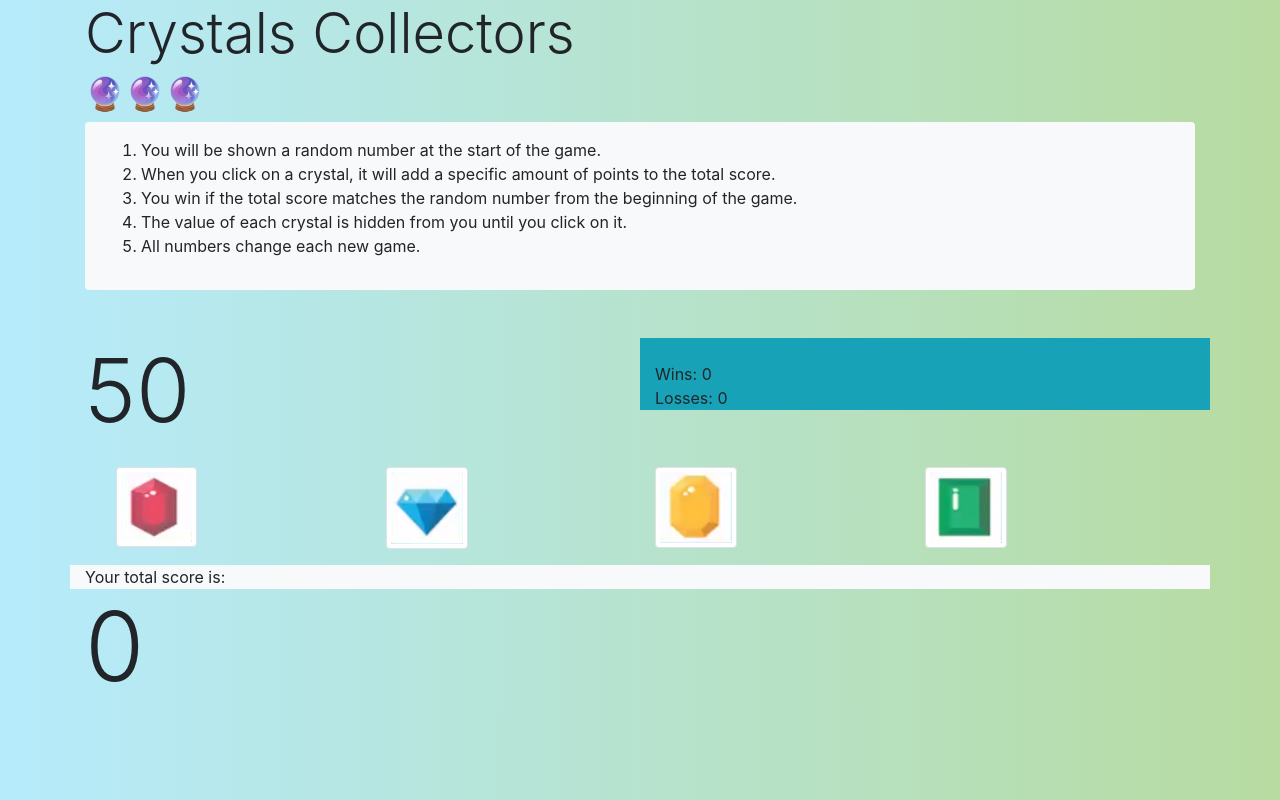
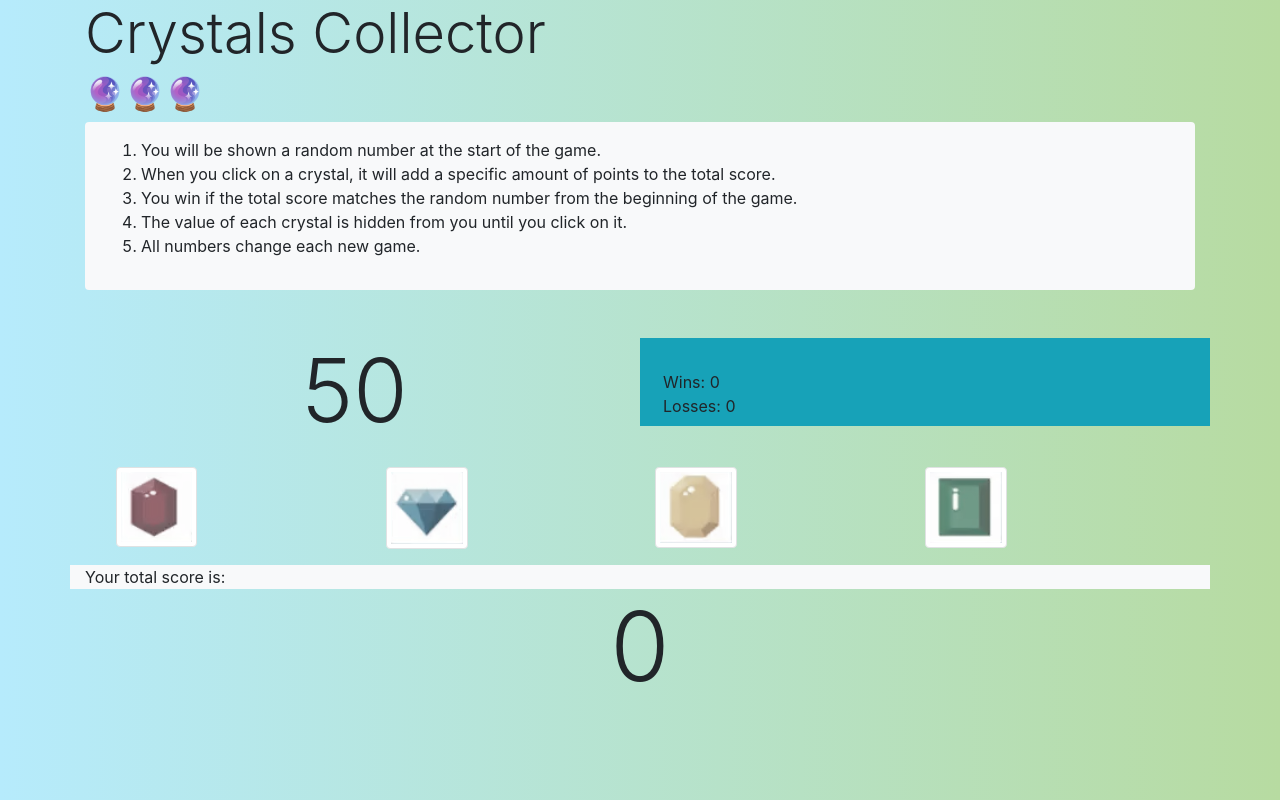
Before and after one commit to huseyinkuru62/unit-4-game-1, a plain HTML site: page crystal.html in a window 1280 px wide. Drawn offline with Linux system fonts and the light colour scheme.

Commit message:
clean up layout

```diff
--- a/assets/css/style.css
+++ b/assets/css/style.css
@@ -1,3 +1,11 @@
 html, body {
     background-image: linear-gradient(-90deg, rgb(183, 219, 161), rgb(182, 235, 252));
   }
+
+.crystals {
+    filter: grayscale(70%);
+}
+
+.crystals:hover {
+    filter: grayscale(0%);
+}
--- a/crystal.html
+++ b/crystal.html
@@ -5,7 +5,7 @@
     <meta charset="UTF-8">
     <meta name="viewport" content="width=device-width, initial-scale=1.0">
     <meta http-equiv="X-UA-Compatible" content="ie=edge">
-    <title>Crystals Collectors 🔮🔮🔮</title>
+    <title>Crystals Collector 🔮🔮🔮</title>
     <link rel="stylesheet" href="./assets/css/reset.css">
     <link rel="stylesheet" href="./assets/css/bootstrap.min.css">
     <link rel="stylesheet" href="./assets/css/style.css">
@@ -17,7 +17,7 @@
     <div class="container bg-transparent">
         <div class="row">
             <div class="col-12">
-                <h1 class="display-4">Crystals Collectors</h1>
+                <h1 class="display-4">Crystals Collector</h1>
                 <h2 class="display-5">🔮🔮🔮</h2>
                 <div class="shadow-none p-3 mb-5 bg-light rounded">
                     <ol>
@@ -33,11 +33,11 @@
             </div>
         </div>
         <div class="row">
-            <div class="col-6">
+            <div class="col-6  text-center">
                 <h1  class="display-2"  id="randomNum">RANDOM</h1>
             </div>
             <div class="col-6">
-                <div class="row bg-info">
+                <div class="row bg-info p-2">
                     <div class="col-12">
                         <div id="info">&nbsp;</div>
                     </div>
@@ -58,7 +58,7 @@
         </div>
         <div class="row">
             <div class="col-12 bg-light">Your total score is:</div>
-            <div class="col-12">
+            <div class="col-12 text-center">
                 <h1 class="display-1" id="score">0</h1>
             </div>
         </div>
```
Also changed, not shown: index.html (+1 -1 lines).
